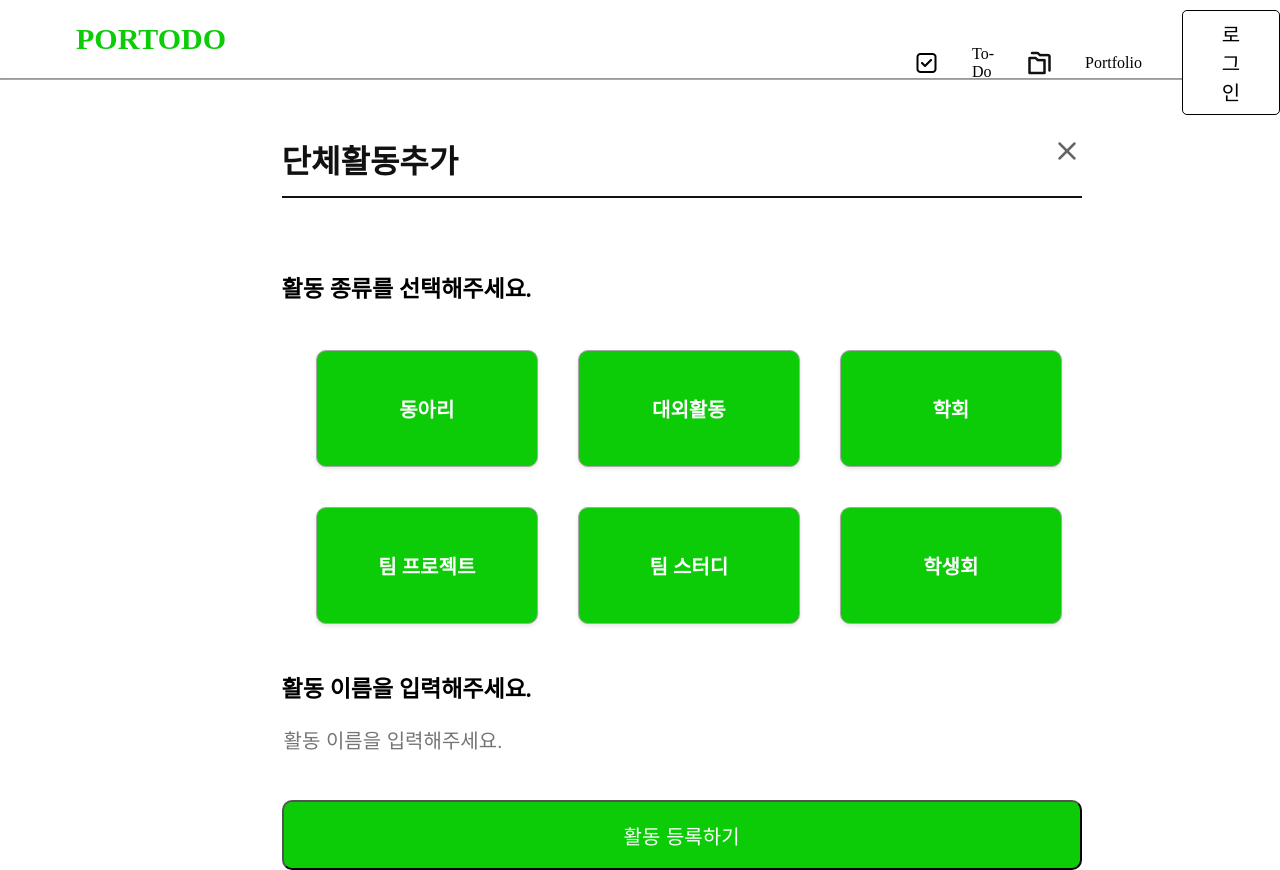
After one commit to EwhaGreen/GreenPower, a Flask app: template templates/group_insert.html in a window 1280 px wide. The commit adds this page. Run offline with Flask 3, Linux system fonts and the light colour scheme; the template is opened without the code that fills it, so the values that code supplies are empty.

Commit message:
insert페이지 생성

```diff
--- /dev/null
+++ b/static/css/group_insert.css
@@ -0,0 +1,157 @@
+body{
+
+    margin:0;
+    }
+
+
+    h1{
+
+             color: #0CCC08;
+            font-family: Wanted Sans;
+            font-size: 30px;
+            font-style: normal;
+            font-weight: 700;
+            line-height: normal;
+            text-align: left;
+            margin-left : 76px; margin-top: 22px; margin-bottom: 22px;
+    }
+    h2{
+        position:relative;
+        text-align: center;
+        font-size: 30px;
+        top:200px;
+
+    }
+    .nav {
+        display: flex;
+        position:absolute;
+        left: 70%;
+        top: 10px;
+        align-items: center;
+
+    }
+    .button_login_top {
+        /* 로그인 버튼 스타일 */
+        margin-left: 30px; /* 이 부분이 버튼을 오른쪽으로 밀어냄 */
+        padding: 8px 30px;
+        background-color: #ffffff;
+        color: black;
+        border: 1px solid black;
+        font-size: 20px;
+
+
+        border-radius: 5px;
+        cursor: pointer;
+    }
+    .button_login_top:hover{
+        background-color: #000000;
+        color:#ffffff;
+
+    }
+    .nav img {
+        margin-right: 5px;
+    }
+
+    .nav p {
+        margin: 0 10px;
+    }
+
+    .title{
+    position:absolute;
+    top: 17%;
+    /* left:430px; */
+    left:22%;
+    width: 800px;
+    height: 60px;
+    flex-shrink: 0;
+    color: var(--text, #111);
+    font-family: Pretendard;
+    font-size: 32px;
+    font-style: normal;
+    font-weight: 600;
+    line-height: normal;
+
+    border-bottom: 2px solid var(--text, #111);
+    background: #FFF;
+    }
+    .content {
+        position: absolute;
+        display: flex;
+        justify-content: center;
+        flex-wrap: wrap;
+        gap: 40px;
+
+        padding: 20px;
+        width: 800px;
+        top: 330px;
+        /* left: 410px; */
+        left:21%;
+    }
+
+    .BOX {
+        display: flex;
+        align-items: center;
+        justify-content: center;
+        width: 220px;
+        height: 115px;
+        border: 1px solid #A8A8A8;
+        background-color:#0CCC08;
+        color:white;
+        font-size: 20px;
+        font-family: Pretendard;
+        font-style: normal;
+        font-weight: 600;
+        line-height: normal;
+        border-radius: 10px;
+        cursor: pointer;
+        box-shadow: 0 2px 4px rgba(0, 0, 0, 0.1);
+        transition: background-color 0.3s;
+    }
+
+    .BOX:hover {
+        background-color: #e0e0e0;
+        color: var(--grey, #656565);
+    }
+
+    h3 {
+        position: absolute;
+        top: 250px;
+        /* left:430px; */
+        left:22%;
+        text-align: center;
+        margin: 20px 0;
+        font-size: 23px;
+    }
+    input{
+        position: absolute;
+        width :790px;
+        height: 40px;
+        top: 720px;
+        /* left: 450px; */
+        left:22%;
+        font-size: 20px;
+        border-radius: 10px;
+        border: none;
+
+        outline:none;
+        /* border-top: 1px #000000; */
+
+
+    }
+    .register{
+        position:absolute;
+        top: 800px;
+        /* left:450px; */
+        left: 22%;
+        display: flex;
+        width: 800px;
+        height: 70px;
+        padding: 23px 0px;
+        justify-content: center;
+        align-items: center;
+        flex-shrink: 0;
+        border-radius: 10px;
+        background: var(--primary-base, #0CCC08);
+        color:#FFF;
+        font-size: 20px;
+    }
--- a/static/css/main.css
+++ b/static/css/main.css
@@ -25,7 +25,7 @@ h2{
 .nav {
     display: flex;
     position:absolute;
-    left: 73%;
+    left: 70%;
     top: 10px;
     align-items: center;
 
--- /dev/null
+++ b/templates/group_insert.html
@@ -0,0 +1,40 @@
+<!DOCTYPE html>
+<html>
+<head>
+    <div style ="width : 1440px;"></div>
+    <link rel="stylesheet" type="text/css" href="../static/css/group_insert.css">
+</head>
+<body>
+    <header class ="logo"><h1>PORTODO</h1>
+    <div class = "nav">
+    <img class="icon_check" src="/static/images/check.png">
+    <p> To-Do</p>
+    <img class="icon_pofo" src="/static/images/pofo.png">
+    <p>Portfolio</p>
+    <button class="button_login_top">로그인</button>
+    </div>
+    </header>
+    <hr width="100%" style = "border-bottom: 1px solid  #A8A8A8;">
+<div class="title">
+단체활동추가
+<button type="button" style="position:absolute;left: 770px;border: none; background: transparent; padding: 0; outline: none;">
+    <img src="/static/images/x-close.png" alt="Close" onclick="" style="display: block;">
+</button>
+</div>
+<h3>활동 종류를 선택해주세요.</h3>
+<div class="content">
+
+
+        <div class="BOX" id="group1">동아리</div>
+        <div class="BOX" id="group2">대외활동</div>
+        <div class="BOX" id="group3">학회</div>
+        <div class="BOX" id="group4">팀 프로젝트</div>
+        <div class="BOX" id="group5">팀 스터디</div>
+        <div class="BOX" id="group6">학생회</div>
+
+
+</div>
+<h3 style="top: 650px">활동 이름을 입력해주세요. </h3>
+<input type = "text" placeholder="활동 이름을 입력해주세요.">
+<button class="register">활동 등록하기</button>
+</body></html>
```
Also changed, not shown: static/css/personal_insert.css (added, +214 -0 lines), templates/personal_insert.html (added, +39 -0 lines), static/images/x-close.png (added).
